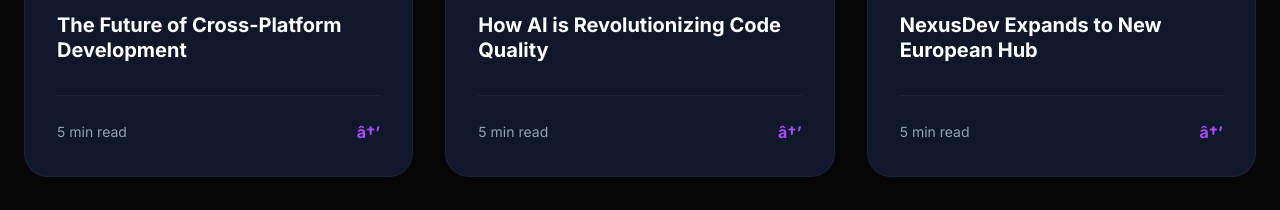
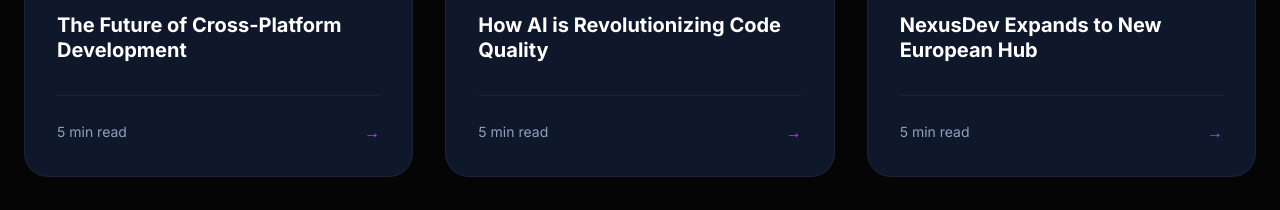
Before and after one commit to SougataSarkar/Nexus_IT, a React (Vite) app: page / in a window 1280 px wide. Shown: the part 5440-5650 px from the top of the page. Built offline with nearby package versions, Linux system fonts and the light colour scheme.

Commit message:
Fix arrow character in Updates component

```diff
--- a/src/components/Updates.tsx
+++ b/src/components/Updates.tsx
@@ -44,7 +44,7 @@ export default function Updates() {
               </h3>
               <div className="mt-8 pt-6 border-t border-white/5 flex items-center justify-between">
                 <span className="text-sm text-slate-400">5 min read</span>
-                <span className="text-purple-500 font-bold group-hover:translate-x-2 transition-transform">â†’</span>
+                <span className="text-purple-500 font-bold group-hover:translate-x-2 transition-transform">→</span>
               </div>
             </motion.article>
           ))}
```
